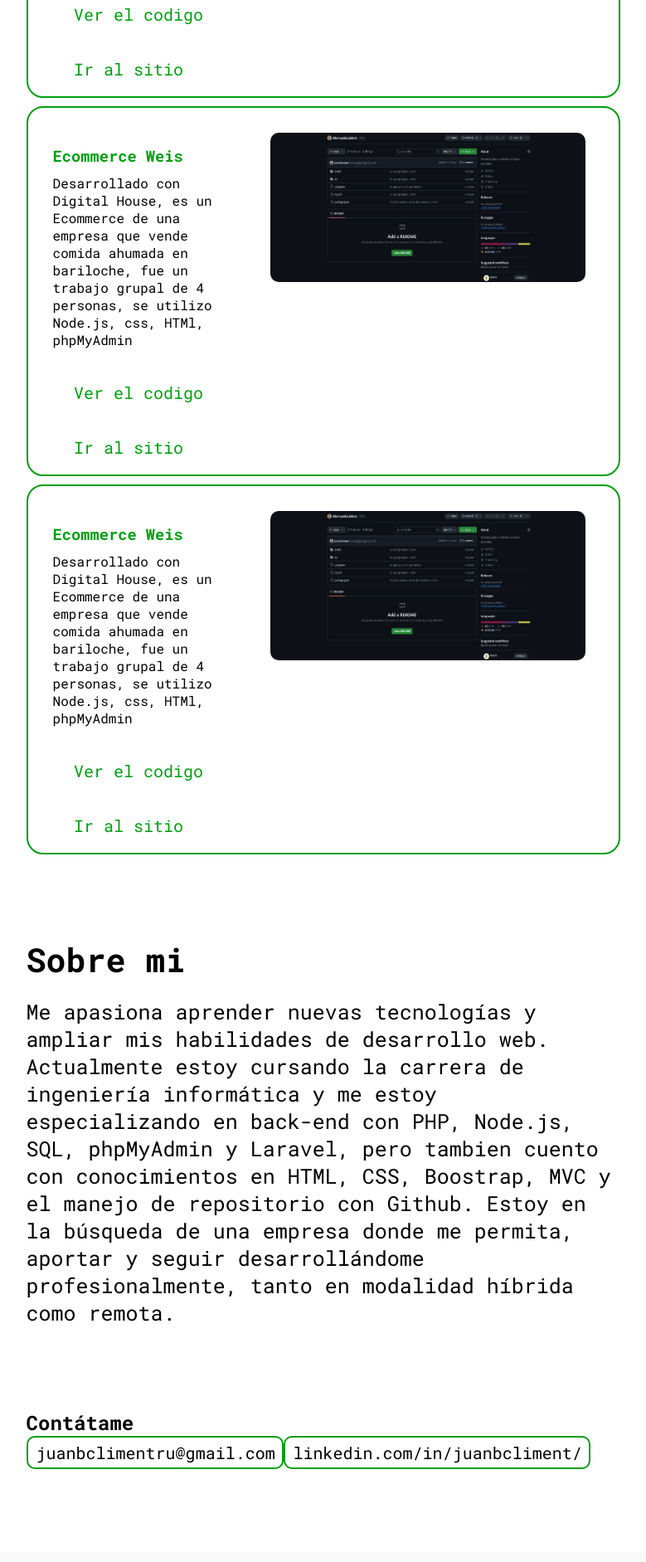
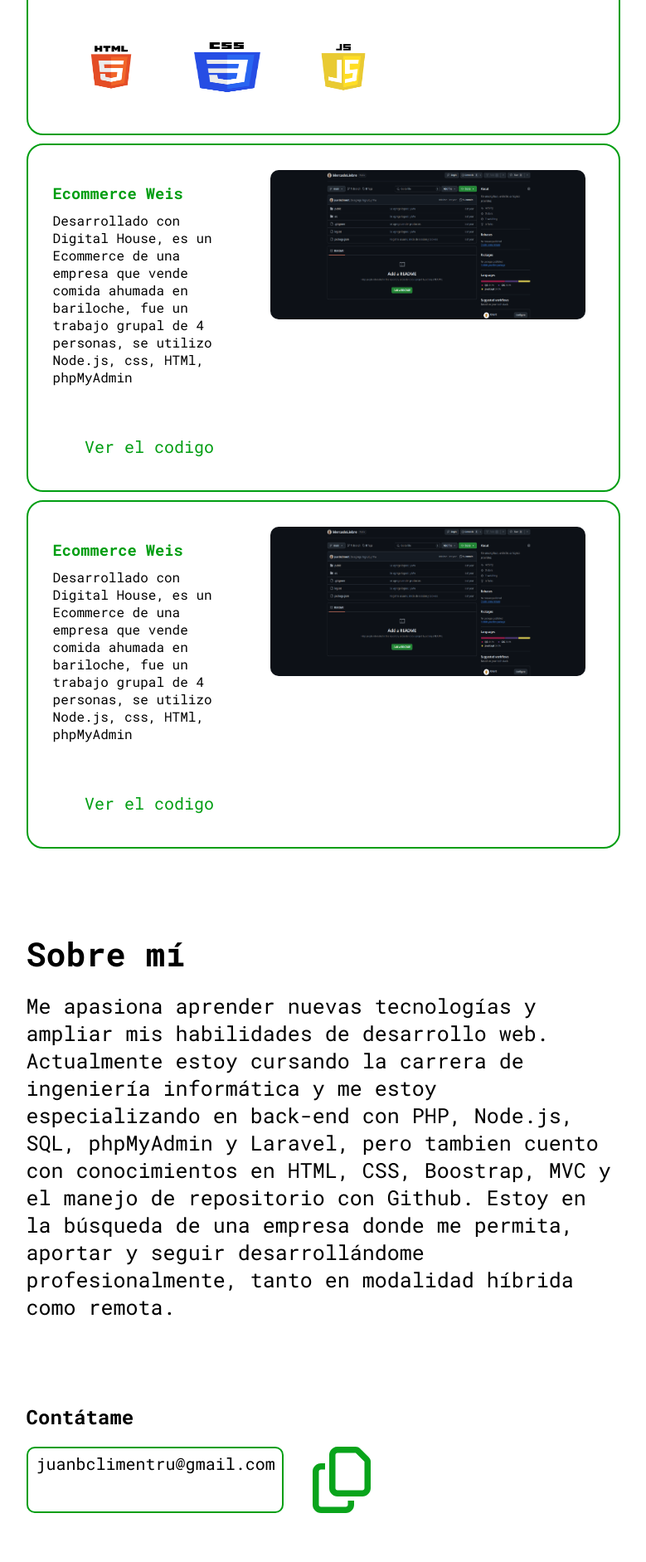
Before and after one commit to juanbcliment/JuanBCliment, a PHP site: page / in a window 1280 px wide. Shown: the part 2317-4200 px from the top of the page at 83% size, without its empty margins (250-1029 px from the left). Before the commit the page ends 4088 px from the top, so only its background shows below. Run offline with PHP 8.4, Linux system fonts and the light colour scheme; some libraries are stand-ins or nearby versions.

Commit message:
mejoras en el cambio de idioma visual

```diff
--- a/index.html
+++ b/index.html
@@ -21,9 +21,9 @@
                     <li class="menu__item">
                         <a data-section="navBar" data-value="aboutMe" href="#aboutMe" class="menu__link"></a>
                     </li>
-                    <li class="menu__item">
+                    <!--   <li class="menu__item">
                         <a data-section="navBar" data-value="skills" href="#skills" class="menu__link"></a>
-                    </li>
+                    </li> -->
                     <li class="menu__item">
                         <a data-section="navBar" data-value="experience" href="#experience" class="menu__link"></a>
                     </li>
@@ -31,14 +31,14 @@
                         <a data-section="navBar" data-value="portfolio" href="#portfolio" class="menu__link"></a>
                     </li>
                     <li class="menu__item">
-                        <a data-section="navBar" data-value="contact" href="#" class="menu__link"></a>
+                        <a data-section="navBar" data-value="contact" href="#contact" class="menu__link"></a>
                     </li>
                     <li class="menu__item">
                         <a href="#" class="menu__link">
                             <ul class=" menu_option_language">
                                 <li class="switch_language ">
                                     <p>EN</p>
-                                    <p >ES</p>
+                                    <p>ES</p>
                                 </li>
                             </ul>
                         </a>
@@ -71,7 +71,9 @@
             </div>
             <div class="introduction">
                 <p data-section="presentatio" data-value="introduction"></p>
-                <a  id="cv-link"  href="/public/img/CV-JuanBCliment-DesarrolladorWeb-2024.pdf"> <p  class="btn-cv" data-section="cv" data-value="description-cv"></p></a>
+                <a id="cv-link" href="/public/img/CV-JuanBCliment-DesarrolladorWeb-2024.pdf">
+                    <p class="btn-cv" data-section="cv" data-value="description-cv"></p>
+                </a>
                 <a class="boton_git" href="https://www.linkedin.com/in/juanbcliment/">Linkedin</a>
                 <a class="boton_git" href="https://github.com/juanbcliment">GitHub</a>
             </div>
@@ -144,12 +146,48 @@
             <br><br><br>
             <div class="portfolio-container">
                 <div class="texto-encima">
-                <h3 data-section="portfolio" data-value="first-title">Ecommerce Mercado Liebre</h3>
-                    <p data-section="portfolio" data-value="first-description">Desarrollado con Digital House, es un Ecommerce para comprar, publicar y vender productos. proyecto individual fin de curso, se utilizo Node.js, css, HTMl, phpMyAdmin</p>
+                    <h3 data-section="portfolio" data-value="first-title"></h3>
+                    <p data-section="portfolio" data-value="first-description"></p>
 
-                        <a href="https://github.com/juanbcliment/MercadoLiebre"><p data-section="portfolio" data-value="code"></p></a>
-                        <a href="https://github.com/juanbcliment/MercadoLiebre"><p data-section="portfolio" data-value="site"></p></a>
+                    <div class="row">
+                        <img src="/public/img/nodejs.png" alt="">
+                        <img src="/public/img/phpmyadmin.png" alt="">
+                        <img src="/public/img/sql.png" alt="">
+                    </div>
 
+                    <div class="row">
+                        <img src="/public/img/html.png" alt="">
+                        <img src="/public/img/css.png" alt="">
+                        <img src="/public/img/js.png" alt="">
+                    </div>
+
+                </div>
+                <div>
+                    <img src="/public/img/image.png" alt="30 Doradus">
+                    <div class="row">
+                        <a href="https://github.com/juanbcliment/MercadoLiebre">
+                            <p data-section="portfolio" data-value="code"></p>
+                        </a>
+                        <!--  <a href="https://github.com/juanbcliment/MercadoLiebre">
+                            <p data-section="portfolio" data-value="site"></p>
+                        </a> -->
+                    </div>
+                </div>
+
+            </div>
+            <div class="portfolio-container">
+                <div class="texto-encima">
+                    <h3 data-section="portfolio" data-value="second-title"></h3>
+                    <p data-section="portfolio" data-value="second-description"></p>
+
+                    <div class="row">
+                        <a href="https://github.com/juanbcliment/MercadoLiebre">
+                            <p data-section="portfolio" data-value="code"></p>
+                        </a>
+                        <!--  <a href="https://github.com/juanbcliment/MercadoLiebre">
+                            <p data-section="portfolio" data-value="site"></p>
+                        </a> -->
+                    </div>
                 </div>
                 <div>
                     <img src="/public/img/image.png" alt="30 Doradus">
@@ -157,26 +195,16 @@
             </div>
             <div class="portfolio-container">
                 <div class="texto-encima">
-                <h3 data-section="portfolio" data-value="second-title">Ecommerce Mercado Liebre</h3>
-                    <p data-section="portfolio" data-value="second-description">Desarrollado con Digital House, es un Ecommerce para comprar, publicar y vender productos. proyecto individual fin de curso, se utilizo Node.js, css, HTMl, phpMyAdmin</p>
-
-
-                    <a href="https://github.com/juanbcliment/MercadoLiebre"><p data-section="portfolio" data-value="code"></p></a>
-                    <a href="https://github.com/juanbcliment/MercadoLiebre"><p data-section="portfolio" data-value="site"></p></a>
-
+                    <h3 data-section="portfolio" data-value="third-title"></h3>
+                    <p data-section="portfolio" data-value="third-description"></p>
+                    <div class="row">
+                        <a href="https://github.com/juanbcliment/MercadoLiebre">
+                            <p data-section="portfolio" data-value="code"></p>
+                        </a>
+                        <!-- <a href="https://github.com/juanbcliment/MercadoLiebre">
+                            <p data-section="portfolio" data-value="site"></p>
+                        </a> -->
                     </div>
-            <div>
-            <img src="/public/img/image.png" alt="30 Doradus">
-            </div>
-        </div>
-        <div class="portfolio-container">
-            <div class="texto-encima">
-                <h3 data-section="portfolio" data-value="third-title">Ecommerce Mercado Liebre</h3>
-                    <p  data-section="portfolio" data-value="third-description">Desarrollado con Digital House, es un Ecommerce para comprar, publicar y vender productos. proyecto individual fin de curso, se utilizo Node.js, css, HTMl, phpMyAdmin</p>
-
-                    <a href="https://github.com/juanbcliment/MercadoLiebre"><p data-section="portfolio" data-value="code"></p></a>
-                    <a href="https://github.com/juanbcliment/MercadoLiebre"><p data-section="portfolio" data-value="site"></p></a>
-
                 </div>
                 <div>
                     <img src="/public/img/image.png" alt="30 Doradus">
@@ -187,20 +215,25 @@
             <h2 class="about-title" data-section="profile" data-value="title"></h2>
             <p class="about" data-section="profile" data-value="description"></p>
         </section>
+        <section id="contact"> </section>
         <div class="contact-conteiner">
             <h2 data-section="contact" data-value="title"></h2>
             <div class="row">
-                <p class="btn-contact-mail">juanbclimentru@gmail.com</p>
+                <p id="email-text">juanbclimentru@gmail.com</p>
 
-                <p class="btn-contact-linke">linkedin.com/in/juanbcliment/</p>
+                <img class="copy-button" data-copy-target="email-text" src="/public/img/copy-regular.svg"
+                    alt="Copiar correo">
+
+            </div>
+        </div>
         </div>
 
-            </div>
 
     </main>
     <script src="/public/js/changeLanguage.js"></script>
     <script src="/public/js/darkMode.js"></script>
     <script src="/public/js/dropdown.js"></script>
+    <script src="/public/js/copy.js"></script>
 </body>
 
 </html>
--- a/public/css/styles.css
+++ b/public/css/styles.css
@@ -13,7 +13,7 @@
     font-family: "Roboto Mono", monospace;
 }
 
-.highlight{
+.highlight {
     color: #009E12;
 }
 
@@ -27,6 +27,7 @@ main {
     width: 80%;
     margin: 0 auto;
 }
+
 /* FOTO Y PRESENTACION */
 .title {
     margin-top: 150px;
@@ -46,10 +47,12 @@ main {
 }
 
 
-.profile{
+.profile {
     justify-content: top;
-    margin: 0px 0px 0px 200px;
+    ;
+    text-align: center;
 }
+
 .img_profile {
     margin-top: 20px;
     width: 300px;
@@ -58,14 +61,15 @@ main {
     margin-right: 100px;
 }
 
-.introduction{
+.introduction {
     width: 30%;
     text-align: center;
     margin-top: 80px;
-    margin-left: 60px;
+
     font-size: 25px;
 }
-.boton_git{
+
+.boton_git {
 
     text-decoration: none;
     border: #009E12 solid 2px;
@@ -103,13 +107,16 @@ main {
     margin: 0 auto;
 
 }
-#job, #academic{
+
+#job,
+#academic {
     display: flex;
     width: 50%;
     margin: 0 auto;
     align-items: baseline;
     padding-left: 8%;
 }
+
 #job {
     display: flex;
     width: 50%;
@@ -117,31 +124,36 @@ main {
     align-items: baseline;
     padding-left: 6%;
 }
+
 .experience_ind {
     display: flex;
     flex-direction: column;
 }
-.experience_ind h2{
+
+.experience_ind h2 {
 
     font-size: 40px;
     font-weight: 800;
     padding-left: 8px;
 
 }
-.experience_ind h3{
+
+.experience_ind h3 {
     font-size: 30px;
     padding: 0px 5px 0px 10px;
     color: #009E12;
     font-weight: 500;
 
 }
-.experience_ind h4{
+
+.experience_ind h4 {
     font-size: 30px;
     padding: 0px 5px 0px 10px;
     color: #009E12;
     font-weight: 500;
 }
- .experience_ind p{
+
+.experience_ind p {
     font-size: 20px;
     padding: 0px 5px 0px 10px;
     text-wrap: balance;
@@ -221,6 +233,7 @@ main {
     width: 80%;
 
 }
+
 /* SOBRE MI */
 
 .about {
@@ -232,7 +245,8 @@ main {
     margin-top: 20px;
 
 }
-.about-title{
+
+.about-title {
     margin-top: 100px;
     margin-left: 15%;
     width: 70%;
@@ -240,14 +254,16 @@ main {
 }
 
 /* CXONTACT */
-.contact-conteiner{
+.contact-conteiner {
     margin-top: 100px;
     width: 70%;
     margin-left: 15%;
     margin: 100px 0px 100px 15%;
 
+
 }
-.btn-contact-mail{
+
+#email-text {
 
     border: 2px solid #009E12;
     border-radius: 10px;
@@ -256,21 +272,31 @@ main {
     width: 310px;
 
 }
-.btn-contact-linke{
-    border: 2px solid #009E12;
-    border-radius: 10px;
-    padding: 5px 10px;
-    font-size: 20px;
-    width: 370px;
 
-}
-.row{
+.row {
     display: flex;
     flex-direction: row;
+    text-align: center;
+    padding: 20px 20px 20px 0px;
+}
+.row img {
+    width: 100px;
+    height: 80px;
+    margin-right: 20px;
+    margin-left: 20px;
+}
+
+.copy-button {
+    width: 35px;
+    height: 35px;
+    margin-right: 100px;
+    margin-left: 20px;
+    cursor: pointer;
+
 }
 
 @media (max-width: 2800px) {
-    #academic{
+    #academic {
         width: 800px;
 
     }
--- a/public/js/changeLanguage.js
+++ b/public/js/changeLanguage.js
@@ -1,9 +1,14 @@
 const languageButton = document.querySelector(".switch_language");
 const textsToChange = document.querySelectorAll("[data-section]");
 
-
 const changeLanguage = async (lang) => {
   try {
+
+    const currentScrollPosition = window.scrollY;
+
+
+    document.body.style.visibility = "hidden";
+
     const requestJson = await fetch(`/public/languages/${lang}.json`);
     const texts = await requestJson.json();
 
@@ -14,12 +19,20 @@ const changeLanguage = async (lang) => {
     });
 
 
+    window.scrollTo(0, currentScrollPosition);
+
+
+    document.body.style.visibility = "visible";
+
+
     localStorage.setItem("selectedLanguage", lang);
   } catch (error) {
     console.error("Error al cargar el archivo de idioma:", error);
+
+
+    document.body.style.visibility = "visible";
   }
 };
-
 
 document.addEventListener("DOMContentLoaded", () => {
   const savedLanguage = localStorage.getItem("selectedLanguage");
@@ -41,7 +54,8 @@ languageButton.addEventListener("click", () => {
 
   if (isActive) {
     changeLanguage("en");
-  } else {
+      } else {
     changeLanguage("es");
+    document.getElementById("english").style.visibility = "hidden";
   }
 });
--- a/public/js/copy.js
+++ b/public/js/copy.js
@@ -1,13 +1,15 @@
-document.getElementById('copy-button').addEventListener('click', () => {
 
-    const emailText = document.getElementById('email-text').textContent;
+document.querySelectorAll('.copy-button').forEach(button => {
+    button.addEventListener('click', () => {
+
+        const targetId = button.getAttribute('data-copy-target');
+        const targetText = document.getElementById(targetId).textContent;
 
 
-    navigator.clipboard.writeText(emailText)
-        .then(() => {
-            alert('¡Email copiado al portapapeles!');
-        })
-        .catch(err => {
-            console.error('Error al copiar:', err);
+        navigator.clipboard.writeText(targetText).then(() => {
+            console.log(`Texto copiado: ${targetText}`);
+        }).catch(err => {
+            console.error('No se pudo copiar el texto: ', err);
         });
+    });
 });
--- a/public/languages/es.json
+++ b/public/languages/es.json
@@ -16,7 +16,7 @@
          "cv-href": "/public/img/CV-JuanBCliment-DesarrolladorWeb-2024.pdf"
       },
     "profile": {
-        "title": "Sobre mi",
+        "title": "Sobre mí",
         "description": "Me apasiona aprender nuevas tecnologías y ampliar mis habilidades de desarrollo web. Actualmente estoy cursando la carrera de ingeniería informática y me estoy especializando en back-end con PHP, Node.js, SQL, phpMyAdmin y Laravel, pero tambien cuento con conocimientos en HTML, CSS, Boostrap, MVC y el manejo de repositorio con Github. Estoy en la búsqueda de una empresa donde me permita, aportar y seguir desarrollándome profesionalmente, tanto en modalidad híbrida como remota."
     },
     "experience": {
@@ -63,8 +63,8 @@
     "portfolio":{
         "site": "<span class='highlight'>Ir al sitio</span>",
         "code": "<span class='highlight'>Ver el codigo</span>",
-       "first-title": "<span class='highlight'>Ecommerce Weis</span>",
-       "first-description": "Desarrollado con Digital House, es un Ecommerce de una empresa que vende comida ahumada en bariloche, fue un trabajo grupal de 4 personas, se utilizo Node.js, css, HTMl, phpMyAdmin",
+       "first-title": "<span class='highlight'>eCommerce de compra y venta</span>",
+       "first-description": "Sitio clasico de compra y venta de productos, se uso Nodje.js para el servidor y phpMyAdmin para la base de datos, se aplico la metodologia de MVC, se utilizo css, html, y se aplico el manejo de versiones con Github",
        "second-title": "<span class='highlight'>Ecommerce Weis</span>",
        "second-description": "Desarrollado con Digital House, es un Ecommerce de una empresa que vende comida ahumada en bariloche, fue un trabajo grupal de 4 personas, se utilizo Node.js, css, HTMl, phpMyAdmin",
        "third-title": "<span class='highlight'>Ecommerce Weis</span>",
```
Also changed, not shown: public/css/styleNavbar.css (+37 -5 lines), public/img/copy-regular.svg (added), public/img/css.png (added), public/img/html.png (added), public/img/img_study.png (deleted), public/img/img_work.png (deleted), public/img/js.png (added), public/img/nodejs.png (added), public/img/phpmyadmin.png (added), public/img/sql.png (added). Lines whose indentation alone changed are shown as unchanged.
